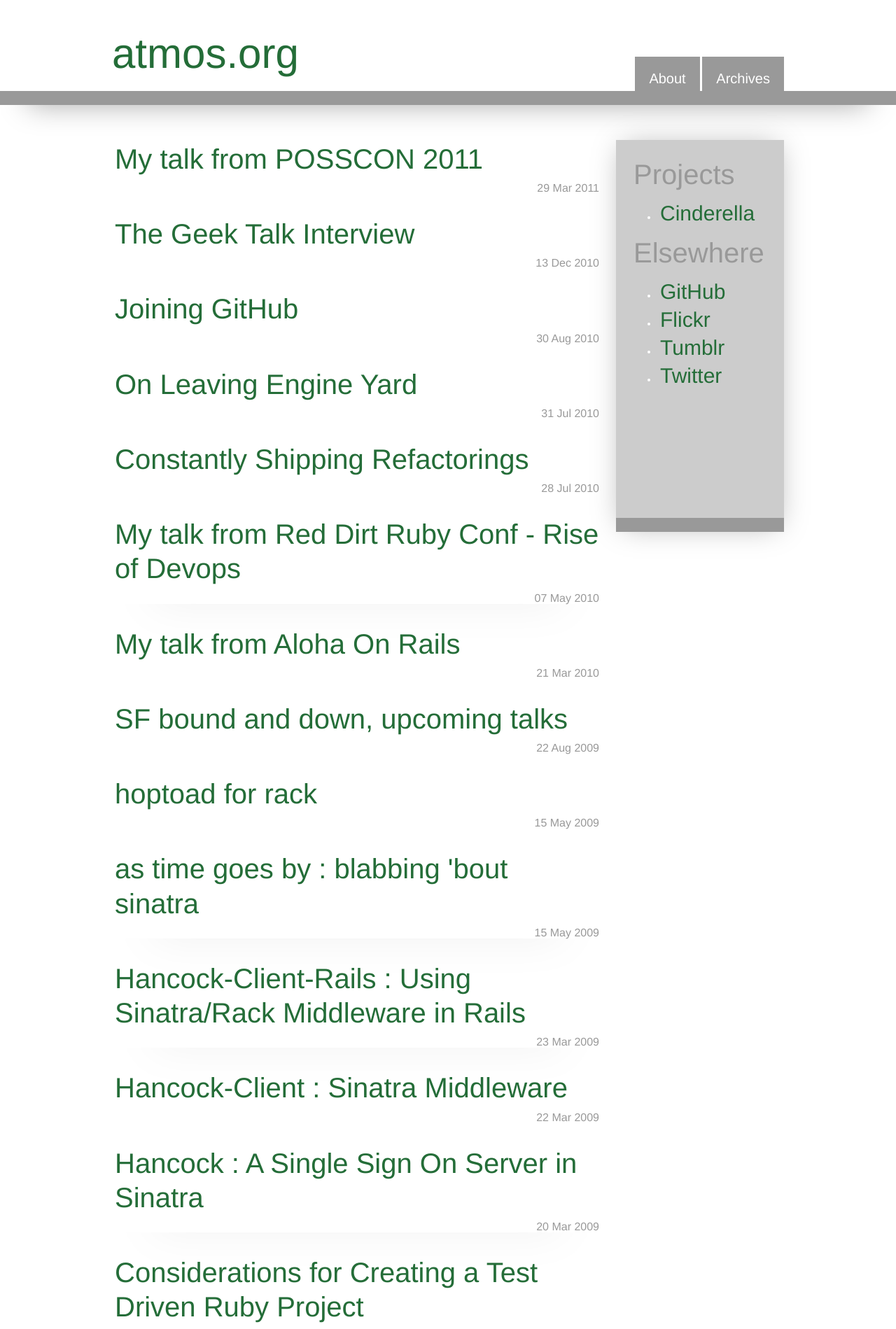
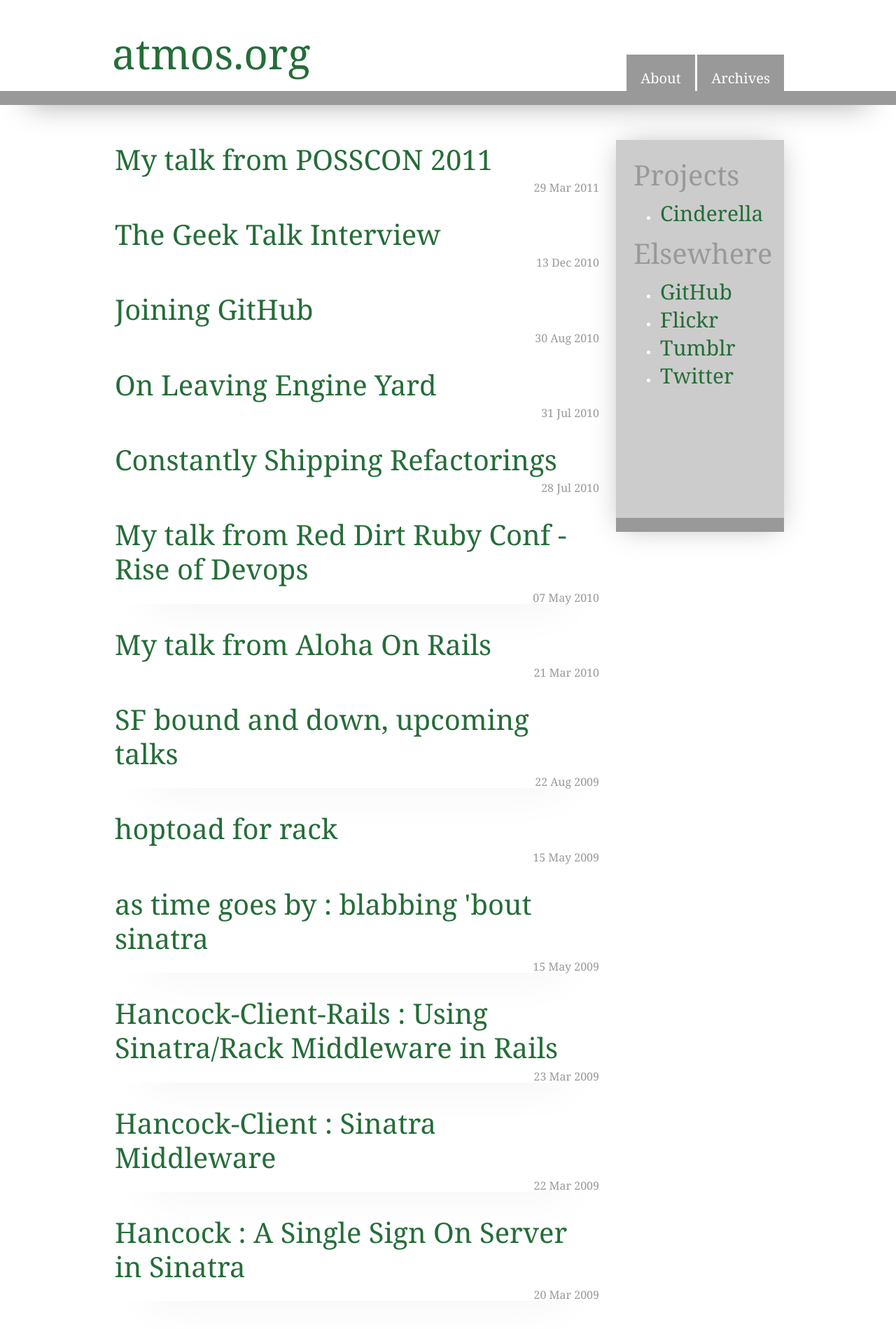
Before and after one commit to atmos/atmos.github.io, a Jekyll site: the page built from index.html, in a window 1280 px wide. Shown: the top 1899 px of the page at 70% size. Built offline with Jekyll 4.4.1, drawn with Linux system fonts in a browser that asks for light colours; nearby versions of some CDN libraries; Markdown is read by kramdown in place of the engine named in the settings; comment, search, counter and statistics services are not loaded.

Commit message:
back to other fonts

```diff
--- a/css/style.css
+++ b/css/style.css
@@ -212,8 +212,7 @@ table { border-collapse: collapse; border-spacing: 0; }
 
 
 body{
-  font-family:Helvetica, Helvetica Neue, Arial, sans-serif;
-  font: Constantia, 'Hoefler Text',  "Adobe Caslon Pro", Baskerville, Georgia, Times, serif; color: #999;
+  font-family: Constantia, 'Hoefler Text',  "Adobe Caslon Pro", Baskerville, Georgia, Times, Helvetica, Helvetica Neue, Arial, serif; color: #999;
 }
 
 .wrapper{
```
